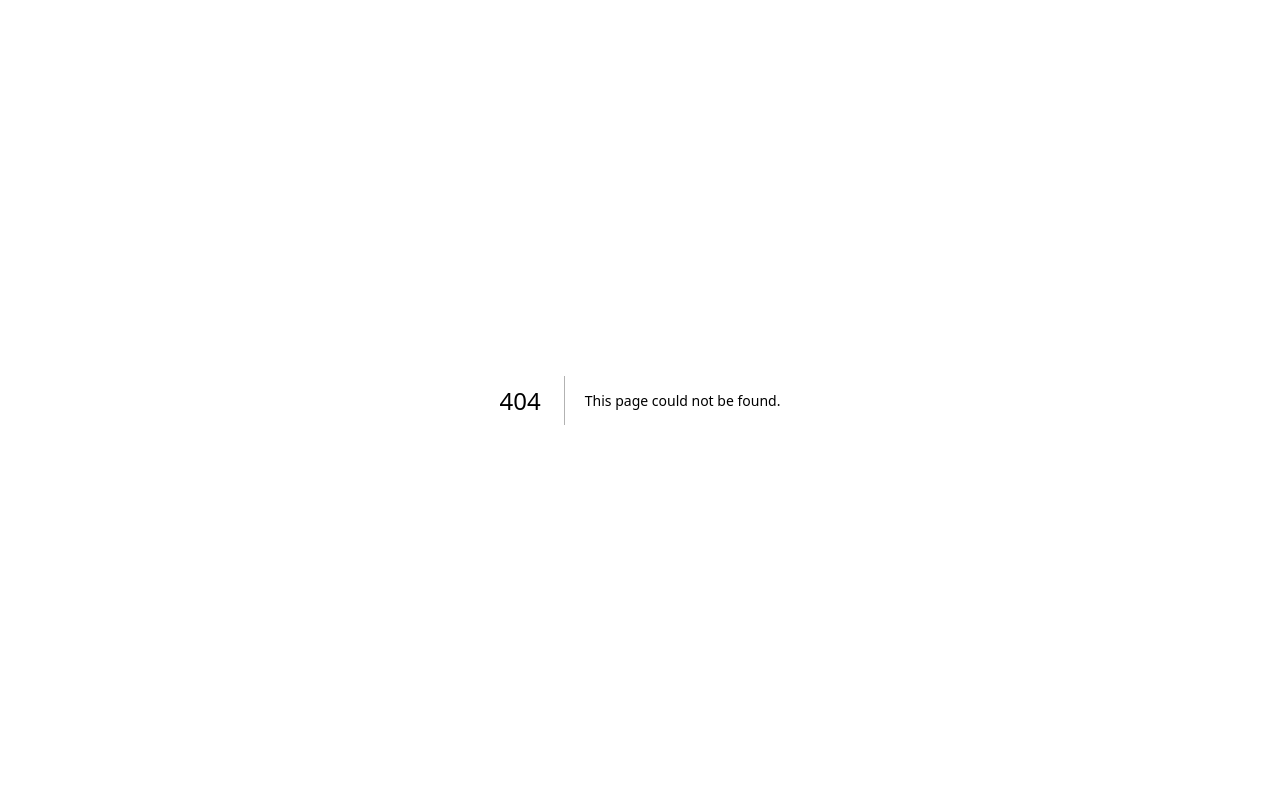
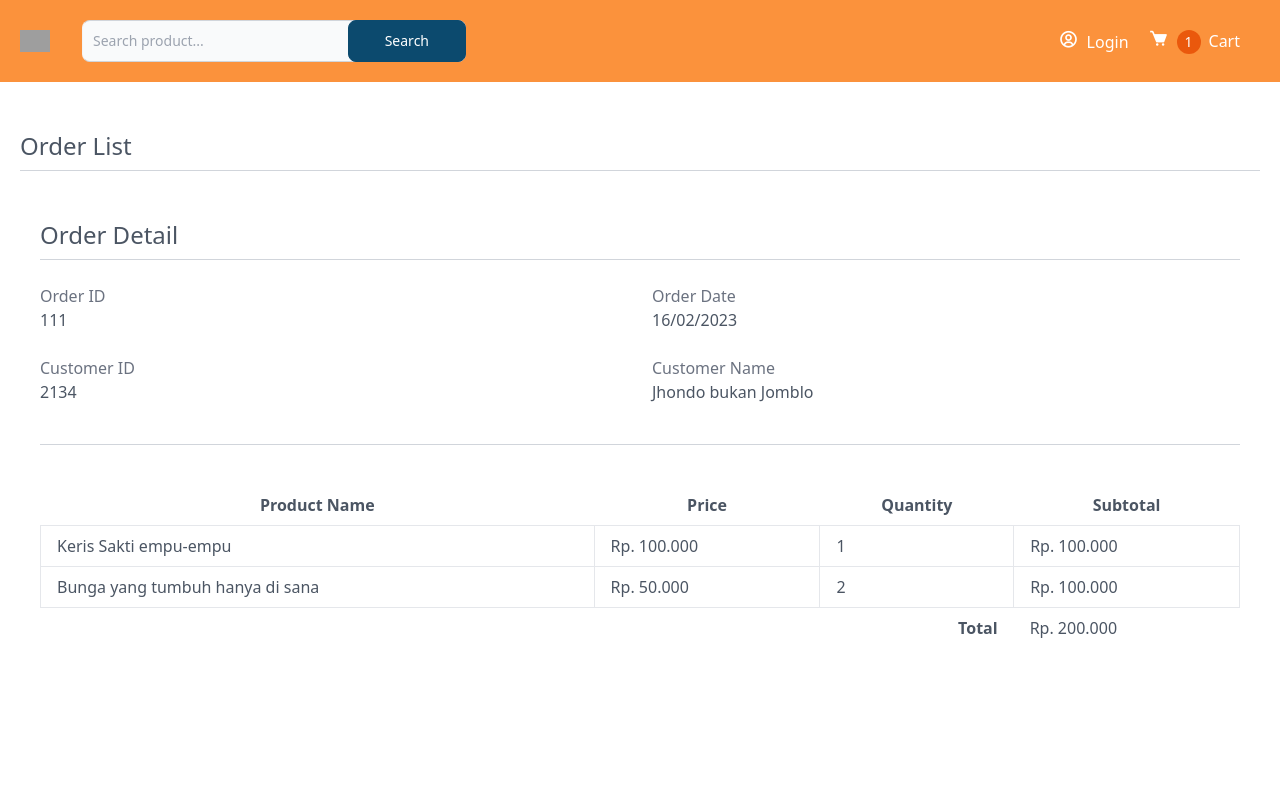
Before and after one commit to Ecommerce-Capstone/Ecommerce-Frontend, a Next.js app: page /order/orderdetail in a window 1280 px wide. Before the commit this address had no page. Shown: the top 800 px of the page. Built offline with nearby package versions, Linux system fonts and the light colour scheme; no server answers; grey boxes are pictures that could not be loaded.

Commit message:
orderdetailslicing

```diff
--- /dev/null
+++ b/src/pages/order/orderdetail.tsx
@@ -0,0 +1,137 @@
+import React from 'react';
+import 'boxicons/css/boxicons.min.css';
+import Layout from '@/components/Layout';
+import Button from '@/components/Button';
+import Catalog from '@/components/Catalog';
+import { useState } from 'react';
+import { Fragment } from 'react';
+import { PlusIcon, MinusIcon } from '@heroicons/react/solid';
+import { format } from 'date-fns';
+import Head from 'next/head';
+import { de } from 'date-fns/locale';
+
+interface OrderItem {
+    id: number;
+    name: string;
+    price: number;
+    quantity: number;
+    }
+
+interface Order {
+    id: number;
+    userId: string;
+    userName: string;
+    date: string;
+    total: number;
+    items: OrderItem[];
+    }
+
+interface OrderDetailProps {
+    order: Order;
+}
+
+function OrderDetail({ order }: OrderDetailProps) {
+    return (
+        <>
+        <div className="container mx-auto">
+            <section className="text-gray-600 body-font overflow-hidden">
+            <div className="px-5 py-12">
+                <div className="flex flex-col">
+                <h2 className="text-2xl font-medium pb-2 border-b border-gray-300">Order Detail</h2>
+                <div className="flex flex-col">
+                    <div className="grid grid-cols-2 gap-6 pt-6 pb-10 border-b border-gray-300">
+                    <div className="col-span-1">
+                        <div className="text-gray-500">Order ID</div>
+                        <div className="font-medium">111</div>
+                    </div>
+                    <div className="col-span-1">
+                        <div className="text-gray-500">Order Date</div>
+                        <div className="font-medium">16/02/2023</div>
+                    </div>
+                    <div className="col-span-1">
+                        <div className="text-gray-500">Customer ID</div>
+                        <div className="font-medium">2134</div>
+                    </div>
+                    <div className="col-span-1">
+                        <div className="text-gray-500">Customer Name</div>
+                        <div className="font-medium">Jhondo bukan Jomblo</div>
+                    </div>
+                    </div>
+                    <div className="pt-10">
+                    <table className="w-full table-auto">
+                        <thead>
+                        <tr>
+                            <th className="px-4 py-2">Product Name</th>
+                            <th className="px-4 py-2">Price</th>
+                            <th className="px-4 py-2">Quantity</th>
+                            <th className="px-4 py-2">Subtotal</th>
+                        </tr>
+                        </thead>
+                        <tbody>
+                            <tr>
+                                <td className="border px-4 py-2">Keris Sakti empu-empu</td>
+                                <td className="border px-4 py-2">Rp. 100.000</td>
+                                <td className="border px-4 py-2">1</td>
+                                <td className="border px-4 py-2">Rp. 100.000</td>
+                            </tr>
+                            <tr>
+                                <td className="border px-4 py-2">Bunga yang tumbuh hanya di sana</td>
+                                <td className="border px-4 py-2">Rp. 50.000</td>
+                                <td className="border px-4 py-2">2</td>
+                                <td className="border px-4 py-2">Rp. 100.000</td>
+                            </tr>
+                        </tbody>
+                        <tfoot>
+                        <tr>
+                            <td colSpan={3} className="text-right border-t px-4 py-2">
+                            <strong>Total</strong>
+                            </td>
+                            <td className="border-t px-4 py-2">Rp. 200.000</td>
+                        </tr>
+                        </tfoot>
+                        </table>
+            </div>
+            </div>
+            </div>
+            </div>
+            </section>
+            </div>
+    </>
+    )
+}
+
+export default function Orders() {
+    const orders = [
+    {
+        id: 1,
+        userId: "123",
+        userName: "John Doe",
+        date: "2022-01-01",
+        total: 10.0,
+        items: ["Artefak","Kerupuk"],
+    }
+]
+return (
+    <>
+        <Layout>
+            <div className="container mx-auto">
+                <section className="text-gray-600 body-font overflow-hidden">
+                    <div className="px-5 py-12">
+                        <div className="flex flex-col">
+                            <h2>
+                                <title>Orders</title>
+                            </h2>
+                            <div className="flex flex-col">
+                                <h2 className="text-2xl font-medium pb-2 border-b border-gray-300">
+                                Order List
+                                </h2>
+                                <OrderDetail orders={orders} />
+                            </div>
+                        </div>
+                    </div>
+                </section>
+            </div>
+        </Layout>
+    </>
+)
+}
```
